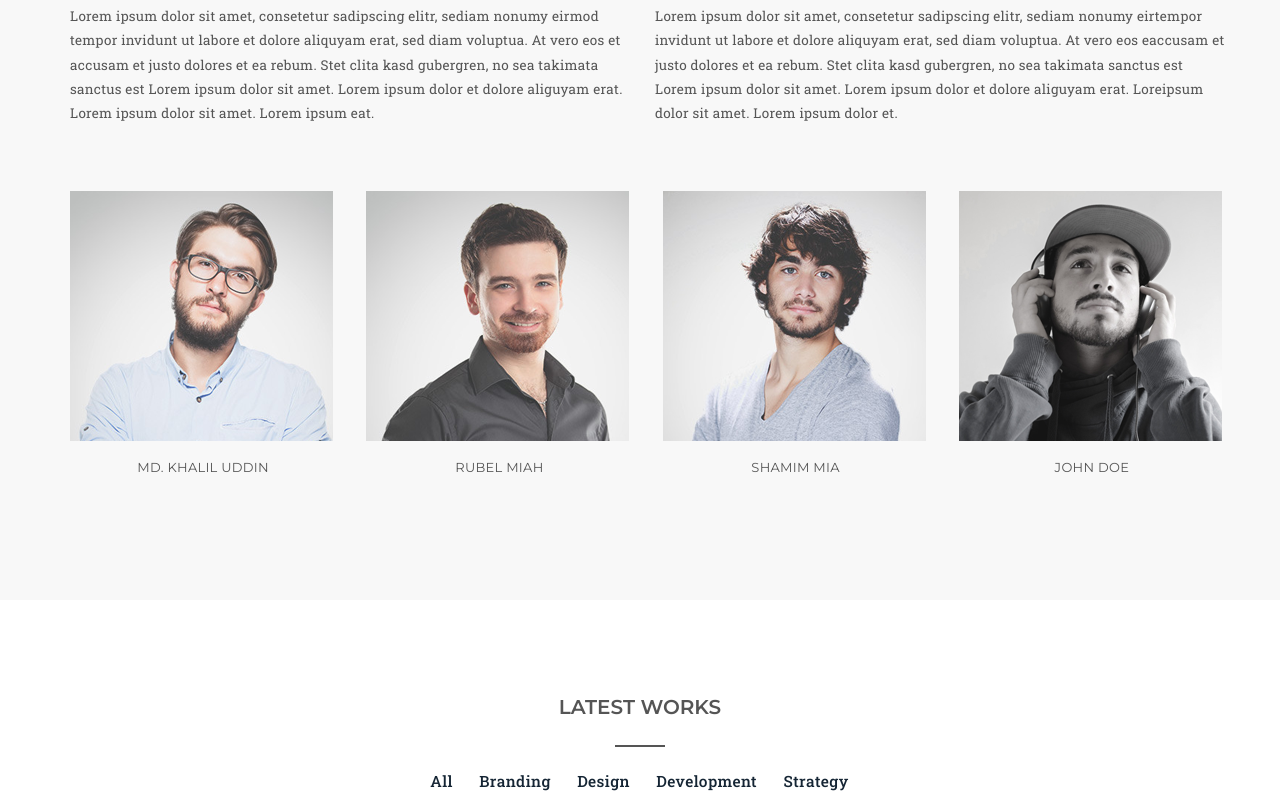
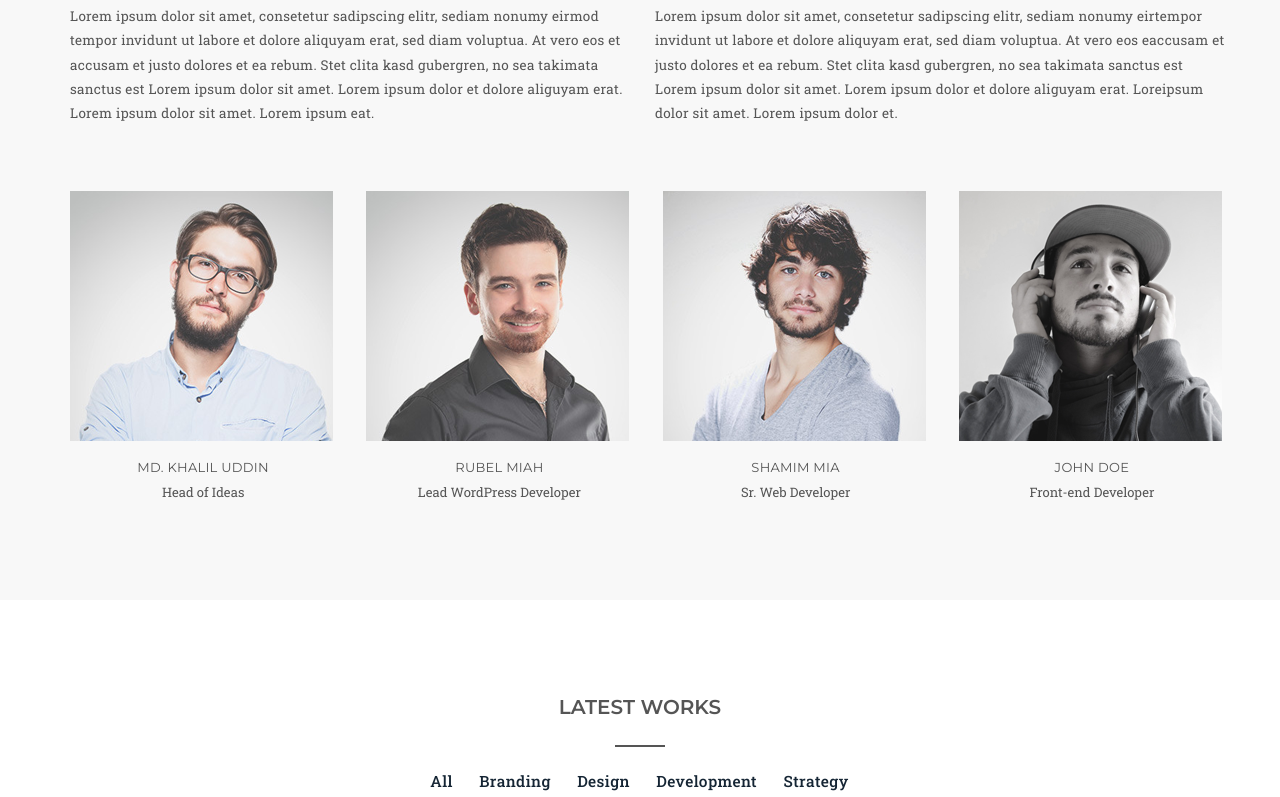
Before and after one commit to AnigalHub/PixelPerfect, a Vue app: page / in a window 1280 px wide. Shown: the part 1603-2400 px from the top of the page. Built offline with nearby package versions, Linux system fonts and the light colour scheme.

Commit message:
добавлены профессии, изменены отступы

```diff
--- a/src/components/About_us.vue
+++ b/src/components/About_us.vue
@@ -26,18 +26,22 @@
                 <b-col>
                     <img src="../../public/14.png">
                     <div class="text">MD. KHALIL UDDIN</div>
+                    <div class="who">Head of Ideas</div>
                 </b-col>
                 <b-col>
                     <img src="../../public/13.png">
                     <div class="text">RUBEL MIAH</div>
+                    <div class="who">Lead WordPress Developer</div>
                 </b-col>
                 <b-col>
                     <img src="../../public/12.png">
                     <div class="text">SHAMIM MIA</div>
+                    <div class="who">Sr. Web Developer</div>
                 </b-col>
                 <b-col>
                     <img src="../../public/11.png">
                     <div class="text">JOHN DOE</div>
+                    <div class="who">Front-end Developer</div>
                 </b-col>
             </b-row>
         </b-container>
@@ -53,7 +57,7 @@
 <style scoped lang="scss">
     #About{
         padding-top: 95px;
-        padding-bottom: 121px;
+        padding-bottom: 95px;
         background: #f8f8f8;
         .name_component {
             font-size: 20px;
@@ -95,6 +99,14 @@
             margin-top: 25.25px;
             z-index: 414;
         }
+        .who{
+            font-size: 13px;
+            font-family: "Roboto Slab";
+            color: rgb(85, 85, 85);
+            line-height: 1.846;
+            padding-top: 2px;
+            text-align: center;
+        }
         .parts{
             margin-top: 37.5px;
             padding-bottom: 30px;
```
